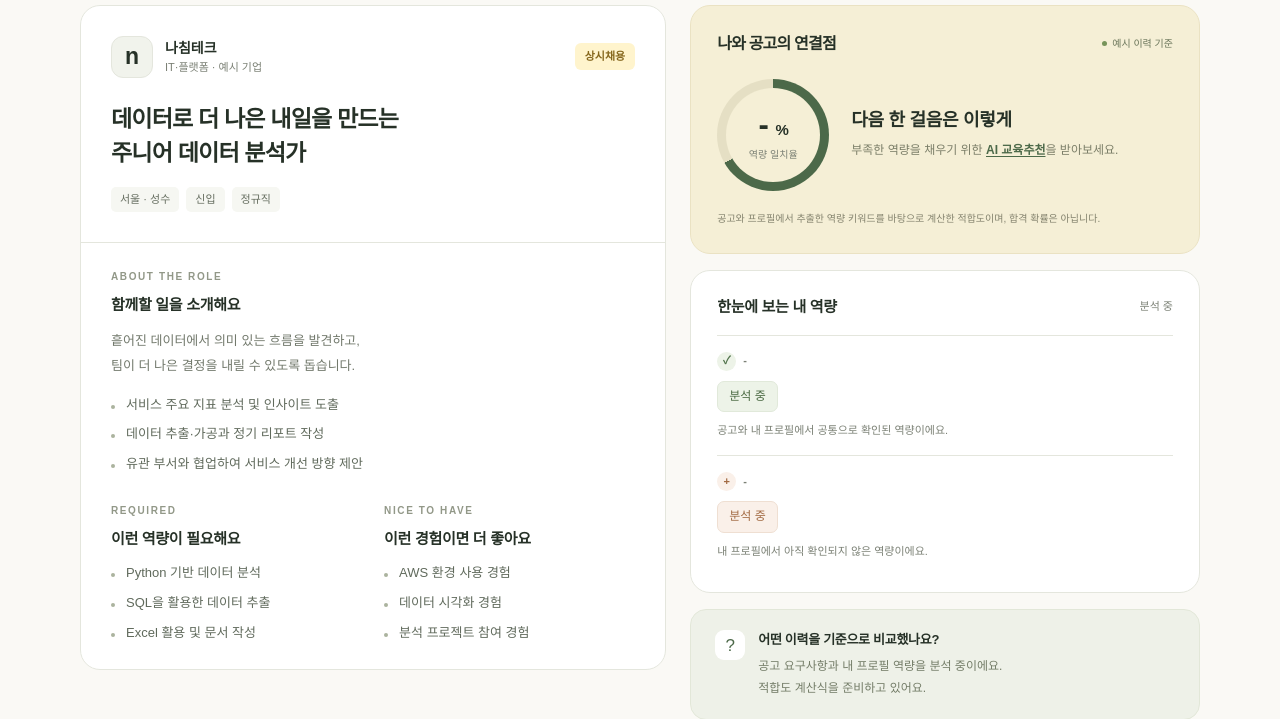
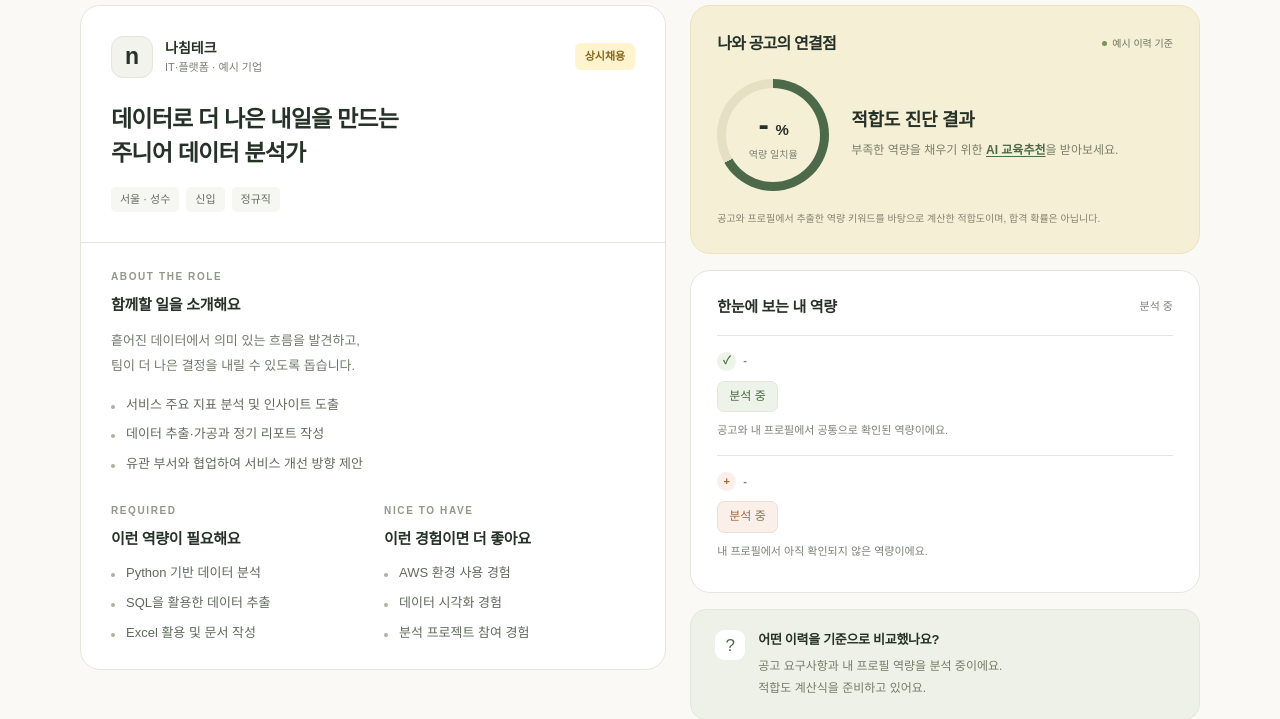
Before and after one commit to encore-ai-campus/aio-04-p1-team1, a Python web app: template modules/jd_match/templates/match.html in a window 1280 px wide. Shown: the part 226-945 px from the top of the page. Run offline with Jinja, Linux system fonts and the light colour scheme; the template is opened without the code that fills it, so the values that code supplies are empty.

Commit message:
Refine jd match labels and saved job flow

```diff
--- a/modules/jd_match/templates/match.html
+++ b/modules/jd_match/templates/match.html
@@ -171,7 +171,7 @@
               </div>
               <div class="score-copy">
                 <h3 id="score-summary">
-                  다음 한 걸음은 이렇게
+                  적합도 진단 결과
                 </h3>
                 <p id="score-description">
                   부족한 역량을 채우기 위한
@@ -925,15 +925,15 @@ footer  {
             const missingSkills = Array.isArray(score.missing_skills) ? score.missing_skills : [];
             const requiredSkillCount = matchedSkills.length + missingSkills.length;
             document.querySelector("#required-skills-count").textContent = `공고 기준 ${requiredSkillCount}개`;
-            document.querySelector("#score-summary").textContent = "다음 한 걸음은 이렇게";
             document.querySelector("#score-description").innerHTML =
               '부족한 역량을 채우기 위한 <a href="/training_match">AI 교육추천</a>을 받아보세요.';
-            const grade = percent >= 80 ? "매우 잘 부합" : percent >= 60 ? "대부분 부합" : percent >= 40 ? "보통 수준으로 부합" : percent >= 20 ? "일부만 부합" : "거의 부합하지 않음";
+            const grade = percent >= 80 ? "바로 지원할 인재" : percent >= 60 ? "강점이 선명한 인재" : percent >= 40 ? "저평가된 유망주" : percent >= 20 ? "성장 곡선이 기대되는 인재" : "다음 방향을 설계할 시점";
+            document.querySelector("#score-summary").textContent = grade;
             document.querySelector("#analysis-basis").textContent =
               `역량 적합도 ${percent}% · ${grade}. AI가 공고와 프로필의 적합도를 ` +
-              `1~5단계로 평가한 뒤, 100점 기준 점수로 환산했어요.`;
+              `5등급으로 평가한 뒤, 가중치를 반영해 종합 점수로 환산했어요.`;
             document.querySelector("#analysis-formula").textContent =
-              "계산식: ((평가 단계 - 1) ÷ 4 × 50) = 적합도 점수";
+              "계산식: α + (등급 기반 역량 가중치) = 종합 적합도 점수";
             document.querySelector("#missing-skills-count").textContent = missingSkills.length;
             document.querySelector("#missing-skills").innerHTML = missingSkills.length
               ? missingSkills.map(skill => `<span class="skill-chip">${text(skill)}</span>`).join("")
```
Also changed, not shown: modules/jd_match/templates/start.html (+9 -3 lines), modules/jd_match/Readme.md.
